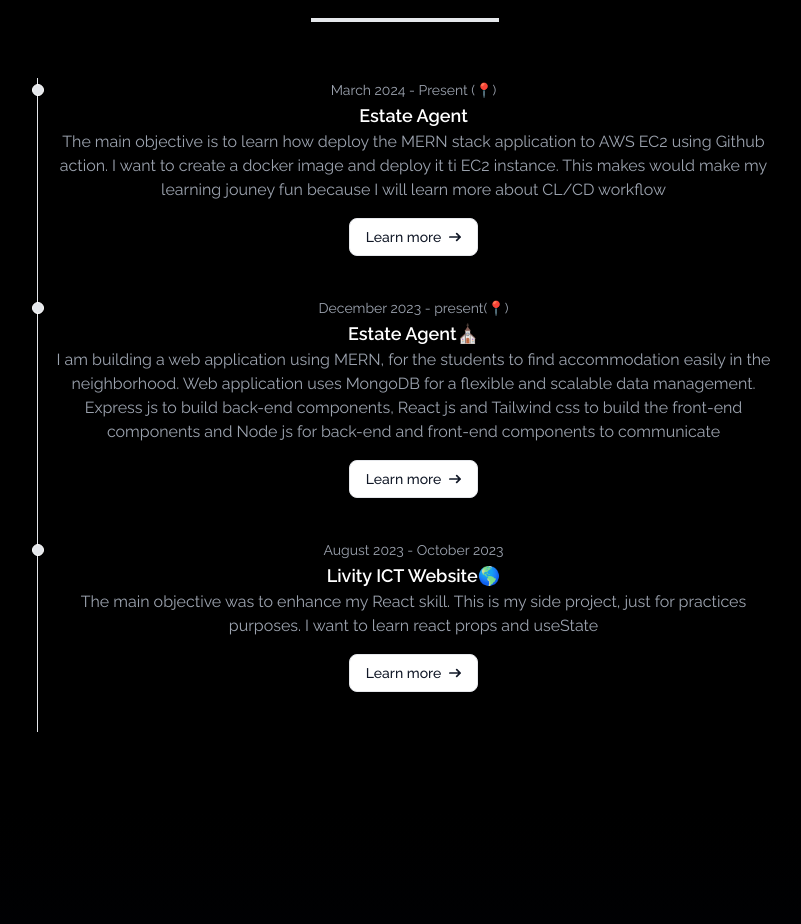
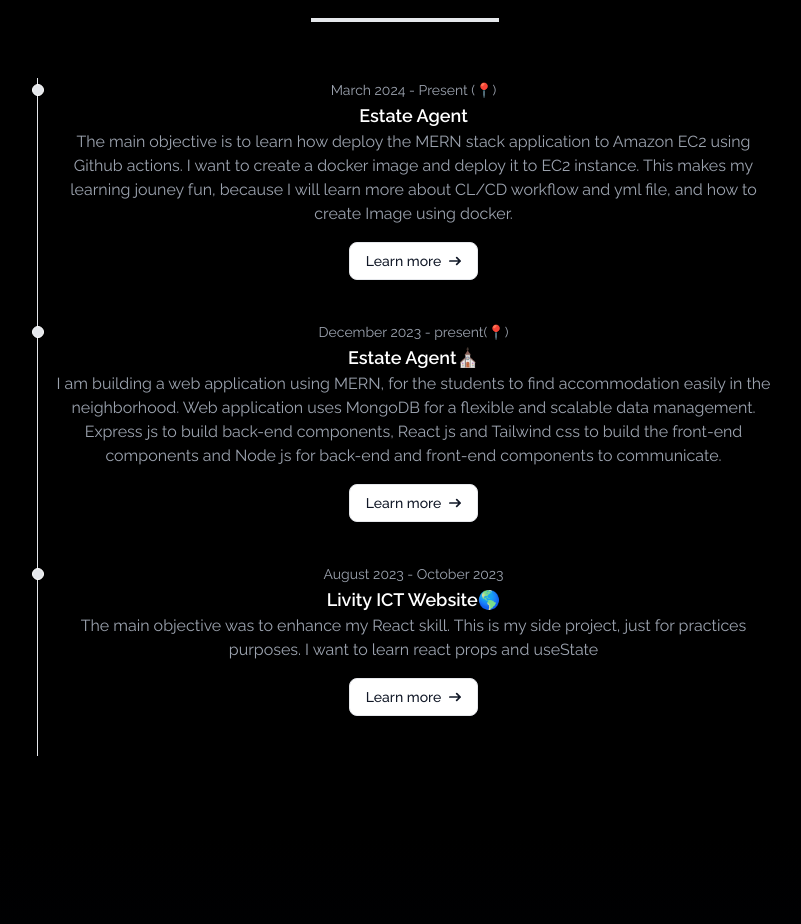
Before and after one commit to Smouzen/tlotlang-portfolio, a React (Create React App) app: page / in a window 1280 px wide. Shown: the part 2220-3144 px from the top of the page, without its empty margins (235-1036 px from the left). Built offline with nearby package versions, Linux system fonts and the light colour scheme.

Commit message:
fixed the typo on the resume page

```diff
--- a/src/components/Resume.jsx
+++ b/src/components/Resume.jsx
@@ -17,10 +17,9 @@ const Resume = () => {
               <h3 className="text-lg font-semibold text-white">Estate Agent</h3>
               <p className="mb-4 text-base font-normal text-gray-400">
                 The main objective is to learn how deploy the MERN stack
-                application to AWS EC2 using Github action. I want to create a
-                docker image and deploy it ti EC2 instance. This makes would
-                make my learning jouney fun because I will learn more about
-                CL/CD workflow
+                application to Amazon EC2 using Github actions. I want to create a
+                docker image and deploy it to EC2 instance. This makes my learning jouney fun, because I will learn more about
+                CL/CD workflow and yml file, and how to create Image using docker.
               </p>
               <a
                 href="##"
@@ -58,7 +57,7 @@ const Resume = () => {
                 uses MongoDB for a flexible and scalable data management.
                 Express js to build back-end components, React js and Tailwind
                 css to build the front-end components and Node js for back-end
-                and front-end components to communicate
+                and front-end components to communicate.
               </p>
               <a
                 href="https://smousestate.onrender.com/"
```
